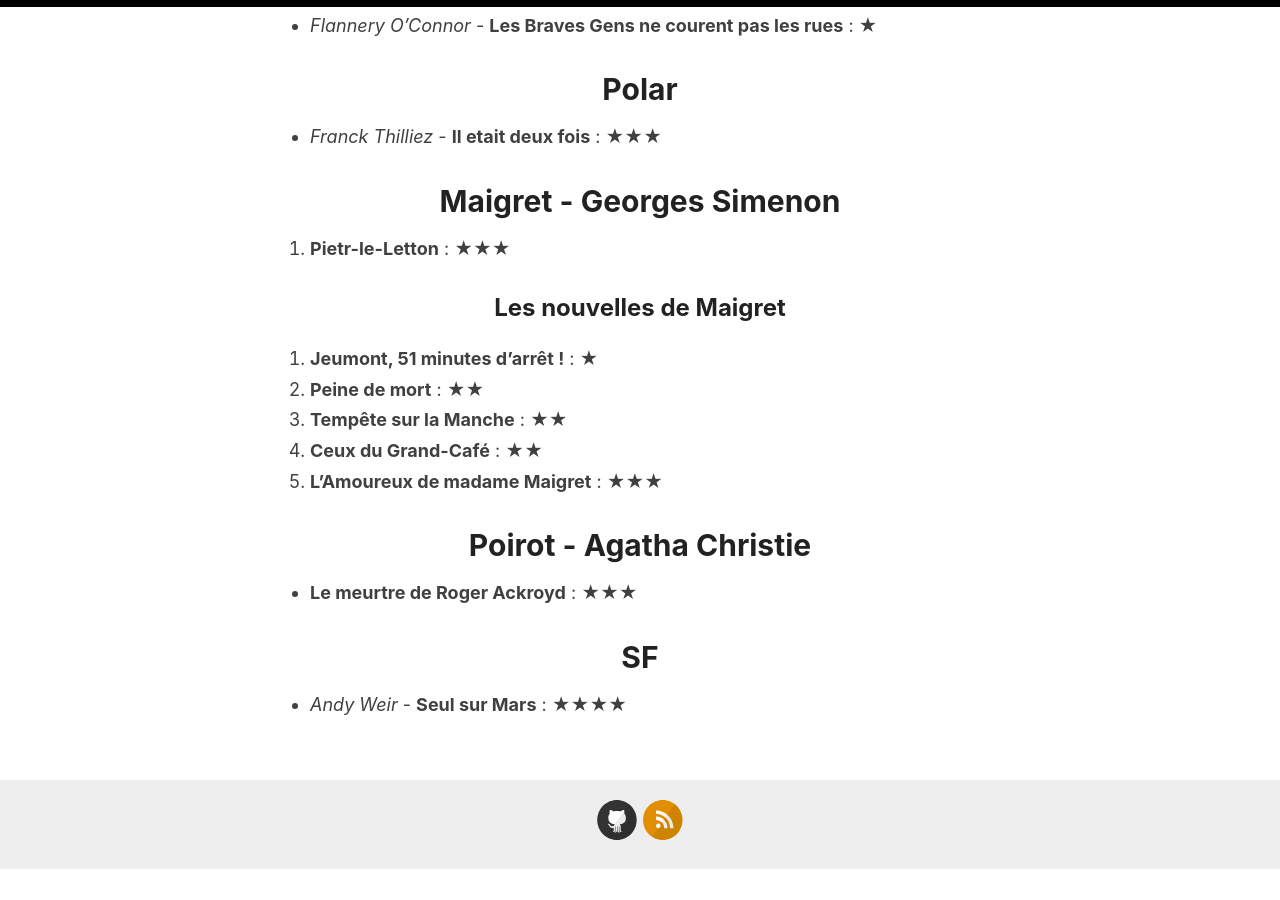
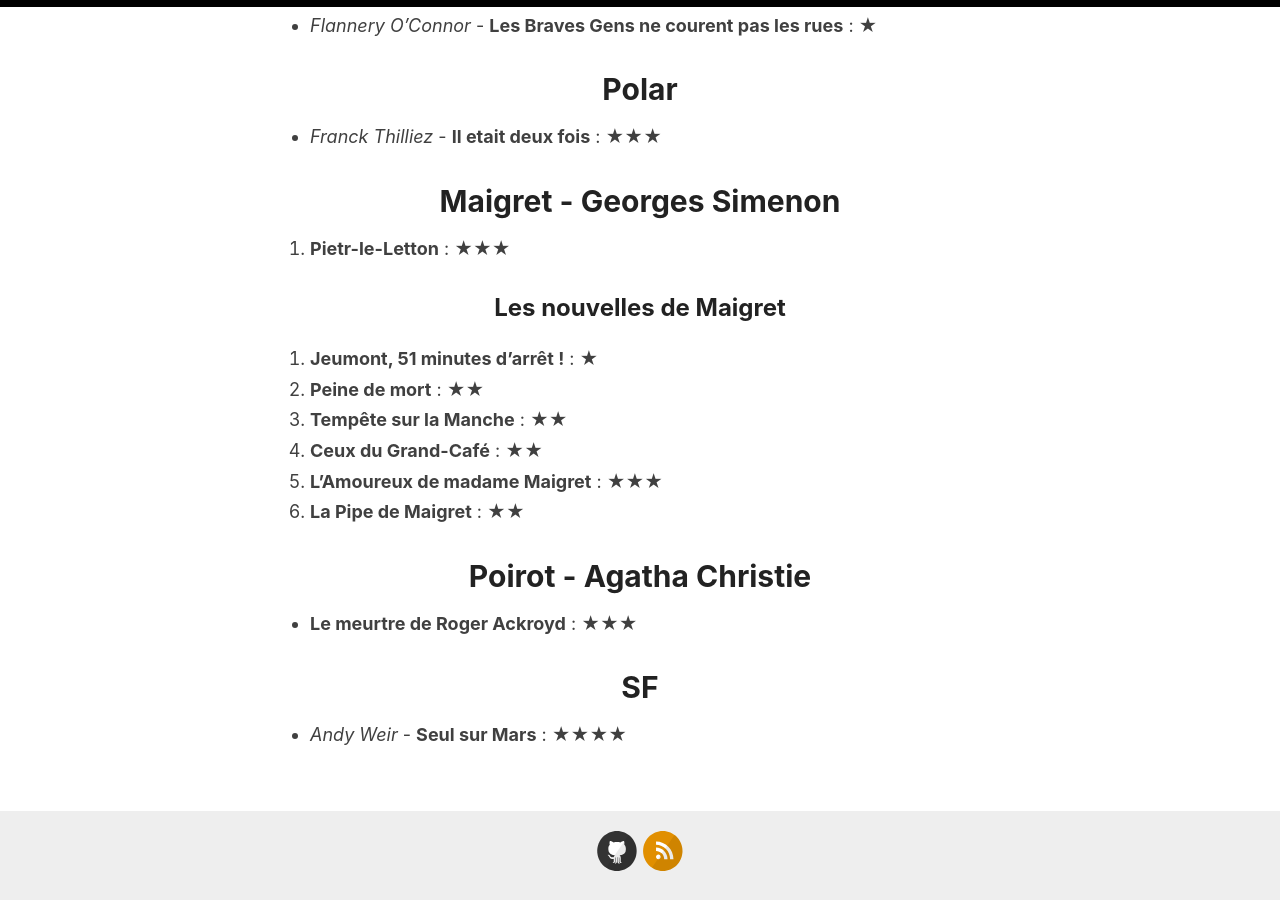
Before and after one commit to homeostasie/bouquins, a Jekyll site: the page built from _pages/jak.md, in a window 1280 px wide and 900 px high, scrolled down 653 px. Built offline with Jekyll 4.4.1, drawn with Linux system fonts in a browser that asks for light colours; before the commit the page ends 1523 px from its top, so only the background shows below that.

Commit message:
maj pal jak

```diff
--- a/_pages/jak.md
+++ b/_pages/jak.md
@@ -40,6 +40,7 @@
 10. **Tempête sur la Manche** : ★★
 13. **Ceux du Grand-Café** : ★★
 18. **L'Amoureux de madame Maigret** : ★★★
+21. **La Pipe de Maigret** : ★★
 
 # Poirot - Agatha Christie
 
```
